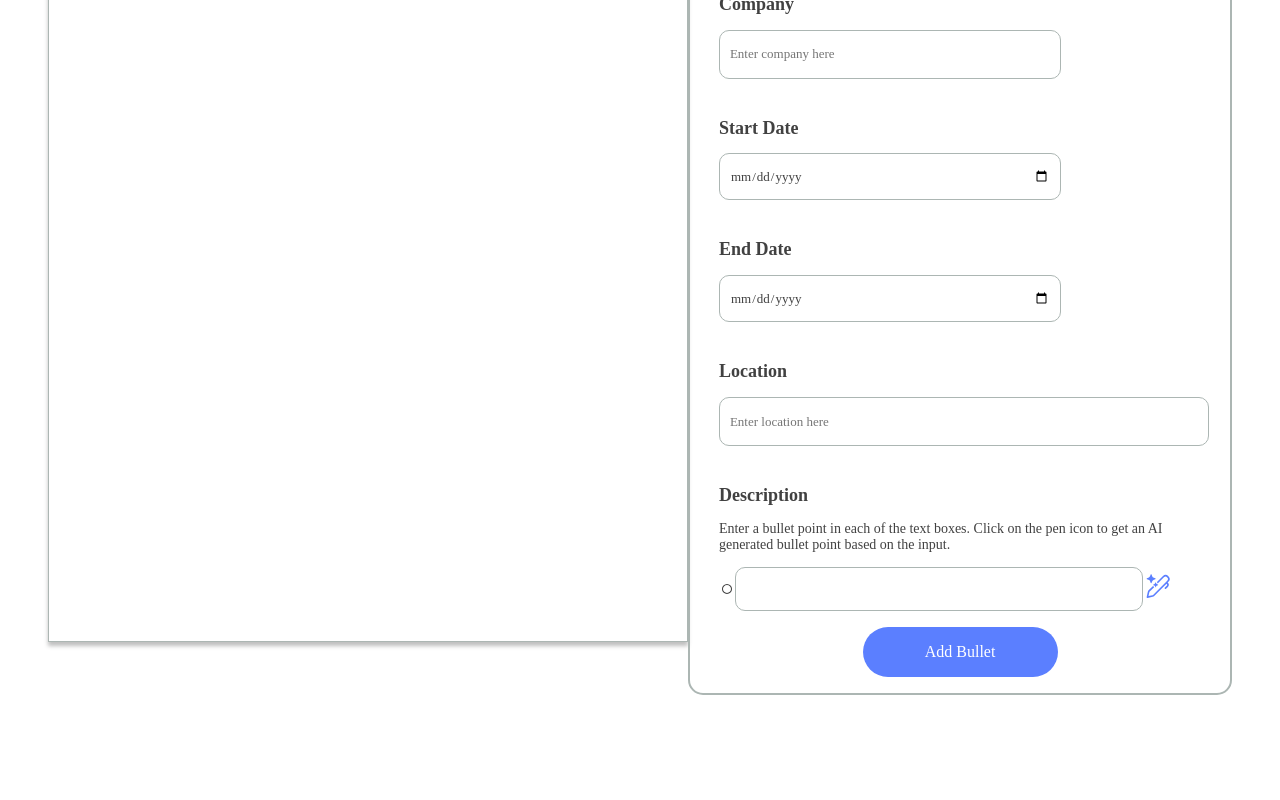
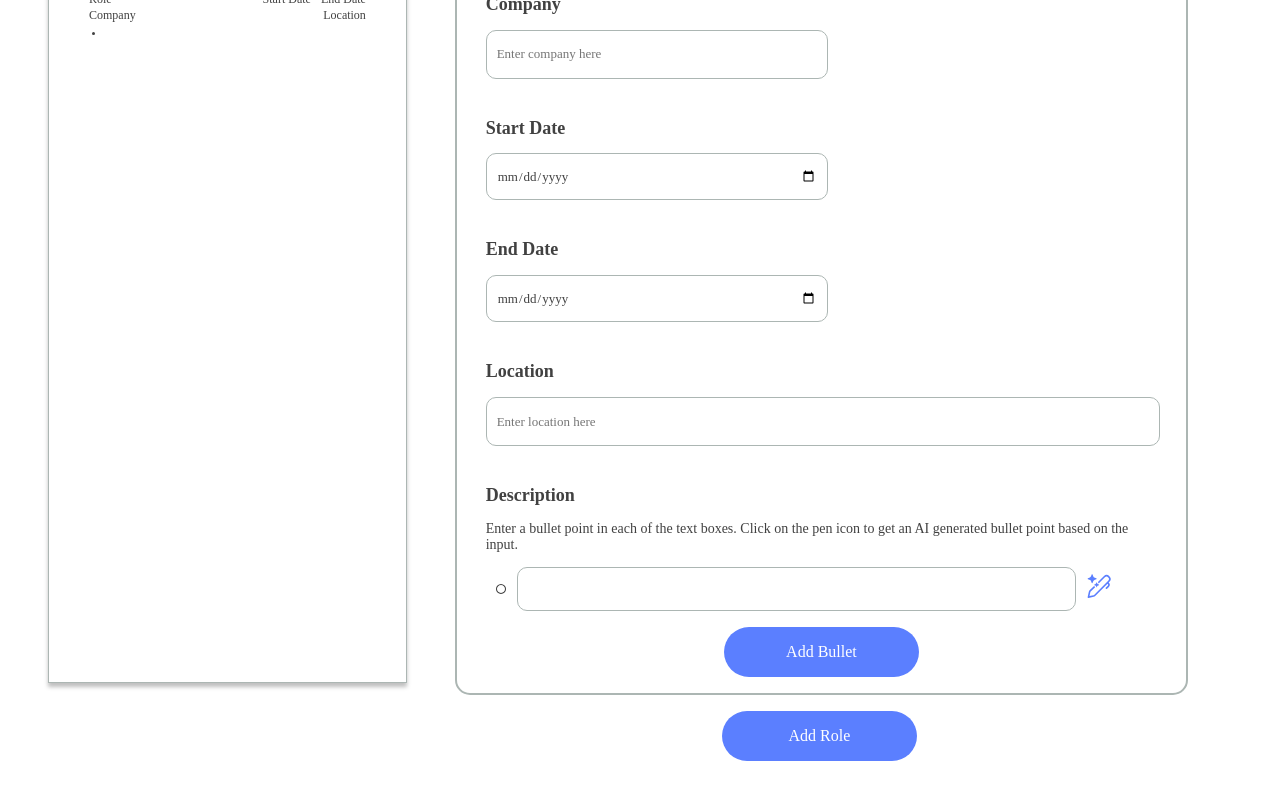
Before and after one commit to dorothyle/resume-generator, a React (Vite) app: page / in a window 1280 px wide. Shown: the part 262-1062 px from the top of the page. Before the commit the page ends 1005 px from the top, so only its background shows below. Built offline with nearby package versions, Linux system fonts and the light colour scheme; some icons are missing; a web font is replaced by a local one.

Commit message:
complete "Add Role" button functionality

```diff
--- a/src/App.css
+++ b/src/App.css
@@ -5,6 +5,14 @@
   margin: 3rem;
 }
 
+.formContainer {
+  display: flex;
+  flex-direction: column;
+  margin-right: 3rem;
+  margin-left: 3rem;
+  max-width: 765px;
+}
+
 body{
   margin: 0;
 }
--- a/src/App.jsx
+++ b/src/App.jsx
@@ -13,12 +13,28 @@ function App() {
     bulletPoints: [{ id: 0, text: '', versionHistory: [] }]
   }]);
 
+  const handleAddRole = () => {
+    setExperienceList([...experienceList,
+    {
+      role: "",
+      company: "",
+      startDate: "",
+      endDate: "",
+      location: "",
+      bulletPoints: [{ id: 0, text: '', versionHistory: [] }]
+    }]);
+  }
+
   return (
     <div className="app-container">
       <Preview experienceList={experienceList} />
-      {experienceList.map((experience, index) => (
-        <ExperienceForm index={index} experienceList={experienceList} setExperienceList={setExperienceList} />
-      ))}
+      <div className="formContainer">
+        {experienceList.map((experience, index) => (
+          <ExperienceForm index={index} experienceList={experienceList} setExperienceList={setExperienceList} />
+        ))}
+        <button onClick={() => handleAddRole()}>Add Role</button>
+      </div>
+
     </div>
   );
 }
--- a/src/ExperienceForm.module.css
+++ b/src/ExperienceForm.module.css
@@ -10,8 +10,7 @@
   line-height: normal;
   border-radius: 15px;
   border: 2px solid var(--gray);
-  width: 765px;
-  width: 50%;
+  width: 100%;
 }
 
 .symbol {
```
